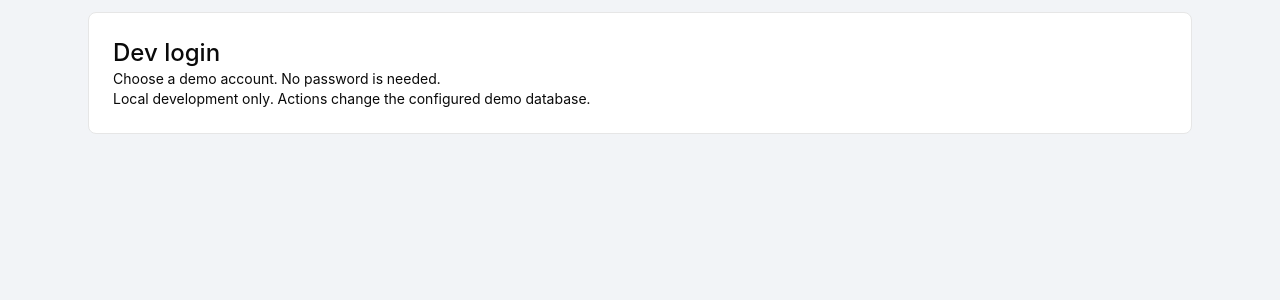
After one commit to HeroJakes/campus-asset-concierge, a FastAPI app: template src/campus_asset_concierge/templates/dev_login.html in a window 1280 px wide. The commit adds this page. Shown: the top 300 px of the page. Run offline with FastAPI, Linux system fonts and the light colour scheme; the template is opened without the code that fills it, so the values that code supplies are empty; parts of the project's set-up code (start-up, migrations or seed data) failed here and were passed over.

Commit message:
feat(dev): add passwordless local demo login

```diff
--- a/src/campus_asset_concierge/api/app.py
+++ b/src/campus_asset_concierge/api/app.py
@@ -6,7 +6,7 @@ from secrets import compare_digest
 from typing import Annotated, Literal
 
 from fastapi import Depends, FastAPI, HTTPException, Request, Response
-from fastapi.responses import HTMLResponse, JSONResponse
+from fastapi.responses import HTMLResponse, JSONResponse, RedirectResponse
 from fastapi.security import HTTPBasic, HTTPBasicCredentials
 from fastapi.staticfiles import StaticFiles
 from fastapi.templating import Jinja2Templates
@@ -51,17 +51,39 @@ LOCAL_ACCOUNTS = {
     "local-operator": (Role.OPERATOR, "LOCAL_OPERATOR_PASSWORD"),
 }
 
-basic = HTTPBasic()
+DEV_ACCOUNTS = {"borrower_a": BORROWER_A, "borrower_b": BORROWER_B, "staff": "equipment-staff"}
+basic = HTTPBasic(auto_error=False)
 
 
-def signed_in(credentials: Annotated[HTTPBasicCredentials, Depends(basic)]) -> LocalAccount:
-    account = LOCAL_ACCOUNTS.get(credentials.username)
-    if account is not None:
+def dev_login_enabled(request: Request) -> bool:
+    return (
+        os.environ.get("DEV_LOGIN") == "1"
+        and request.client is not None
+        and request.client.host in {"127.0.0.1", "::1"}
+        and request.url.hostname in {"127.0.0.1", "localhost", "::1"}
+    )
+
+
+def signed_in(
+    request: Request, credentials: Annotated[HTTPBasicCredentials | None, Depends(basic)],
+) -> LocalAccount:
+    dev_mode = dev_login_enabled(request)
+    if dev_mode:
+        username = DEV_ACCOUNTS.get(request.cookies.get("dev_account", ""))
+        if username is not None:
+            return LocalAccount(username, LOCAL_ACCOUNTS[username][0])
+        if credentials is None and request.url.path.startswith("/locker"):
+            raise HTTPException(303, headers={"Location": "/dev-login"})
+    account = LOCAL_ACCOUNTS.get(credentials.username) if credentials else None
+    if account is not None and credentials is not None:
         role, password_variable = account
         password = os.environ.get(password_variable)
         if password and compare_digest(password.encode(), credentials.password.encode()):
             return LocalAccount(credentials.username, role)
-    raise HTTPException(401, "Invalid local credentials.", headers={"WWW-Authenticate": "Basic"})
+    raise HTTPException(
+        401, "Choose a dev account." if dev_mode else "Invalid local credentials.",
+        headers={} if dev_mode else {"WWW-Authenticate": "Basic"},
+    )
 
 
 Actor = Annotated[LocalAccount, Depends(signed_in)]
@@ -103,6 +125,25 @@ def create_app(store: LocalStateStore | None = None) -> FastAPI:
     app.mount("/static", StaticFiles(directory=PACKAGE_DIR / "static"), name="static")
     templates = Jinja2Templates(directory=PACKAGE_DIR / "templates")
     templates.env.globals["requirements_text"] = requirements_text
+
+    @app.get("/dev-login", response_class=HTMLResponse)
+    def dev_login_page(request: Request) -> HTMLResponse:
+        if not dev_login_enabled(request):
+            raise HTTPException(404, "Not found.")
+        return templates.TemplateResponse(request, "dev_login.html", {"accounts": DEV_ACCOUNTS})
+
+    @app.post("/dev-login/{account}")
+    def dev_login(account: str, request: Request) -> RedirectResponse:
+        if not dev_login_enabled(request):
+            raise HTTPException(404, "Not found.")
+        if request.headers.get("origin", str(request.base_url).rstrip("/")) != str(request.base_url).rstrip("/"):
+            raise HTTPException(403, "Open dev login from this app.")
+        if account not in DEV_ACCOUNTS:
+            raise HTTPException(404, "Unknown dev account.")
+        response = RedirectResponse("/locker", status_code=303)
+        # Deliberately selectable identities for loopback-only demos, never public authentication.
+        response.set_cookie("dev_account", account, httponly=True, samesite="strict")
+        return response
 
     @app.exception_handler(ReservationError)
     async def reservation_error(_: Request, error: ReservationError) -> JSONResponse:
@@ -213,6 +254,7 @@ def create_app(store: LocalStateStore | None = None) -> FastAPI:
             "is_staff": actor.role == Role.STAFF,
             "returns": [],
             "bookings_page": bookings_page,
+            "dev_login": dev_login_enabled(request),
         }
         if actor.role == Role.STAFF:
             context |= pickups.staff_page()
@@ -226,7 +268,11 @@ def create_app(store: LocalStateStore | None = None) -> FastAPI:
         return templates.TemplateResponse(request, "locker.html", context)
 
     @app.get("/logout", response_class=HTMLResponse)
-    def logout() -> HTMLResponse:
+    def logout(request: Request) -> Response:
+        if dev_login_enabled(request):
+            response = RedirectResponse("/dev-login", status_code=303)
+            response.delete_cookie("dev_account")
+            return response
         # HTTP Basic has no real logout; a 401 makes the browser re-prompt so the
         # demo can switch between the staff and borrower accounts.
         body = (
--- /dev/null
+++ b/src/campus_asset_concierge/templates/dev_login.html
@@ -0,0 +1,23 @@
+<!doctype html>
+<html lang="en">
+<head>
+  <meta charset="utf-8">
+  <meta name="viewport" content="width=device-width, initial-scale=1">
+  <title>Dev login · Campus Asset Concierge</title>
+  <link rel="stylesheet" href="/static/locker.css">
+</head>
+<body>
+  <main class="canvas">
+    <section class="panel" aria-labelledby="login-title">
+      <h1 id="login-title">Dev login</h1>
+      <p>Choose a demo account. No password is needed.</p>
+      <p>Local development only. Actions change the configured demo database.</p>
+      {% for account in accounts %}
+      <form action="/dev-login/{{ account }}" method="post">
+        <button class="button button--primary" type="submit">{{ account }}</button>
+      </form>
+      {% endfor %}
+    </section>
+  </main>
+</body>
+</html>
--- a/src/campus_asset_concierge/templates/locker.html
+++ b/src/campus_asset_concierge/templates/locker.html
@@ -48,6 +48,7 @@
 
   <main class="canvas{% if is_staff %} staff-canvas{% endif %}" id="main-content">
     <noscript><p class="notice">The locker actions need JavaScript. You can still read this page.</p></noscript>
+    {% if dev_login %}<p class="notice">Dev login · {{ request.cookies.get('dev_account') }} · No password · <a href="/logout">Switch account</a></p>{% endif %}
     <p class="notice notice--error" id="action-error" role="alert" hidden></p>
 
     {% if is_staff %}
```
Also changed, not shown: docs/FIREBASE_SETUP.md (+4 -1 lines), tests/test_dev_login.py (added, +61 -0 lines), README.md.
